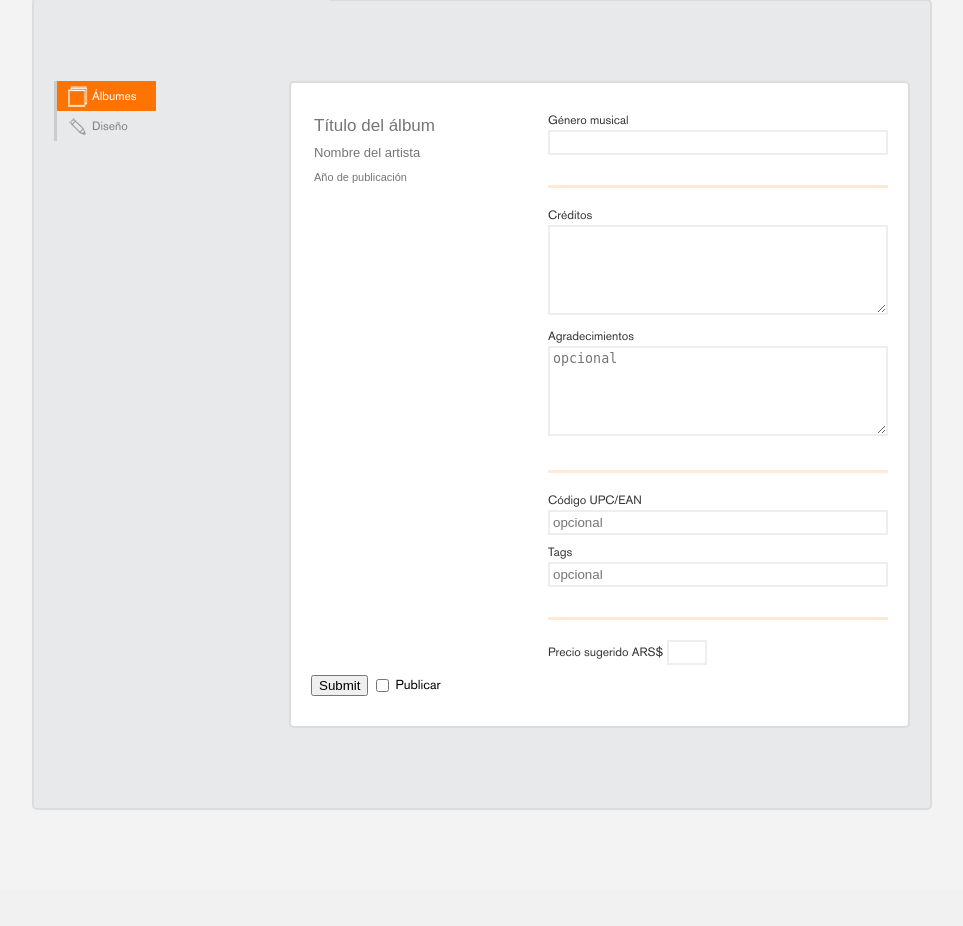
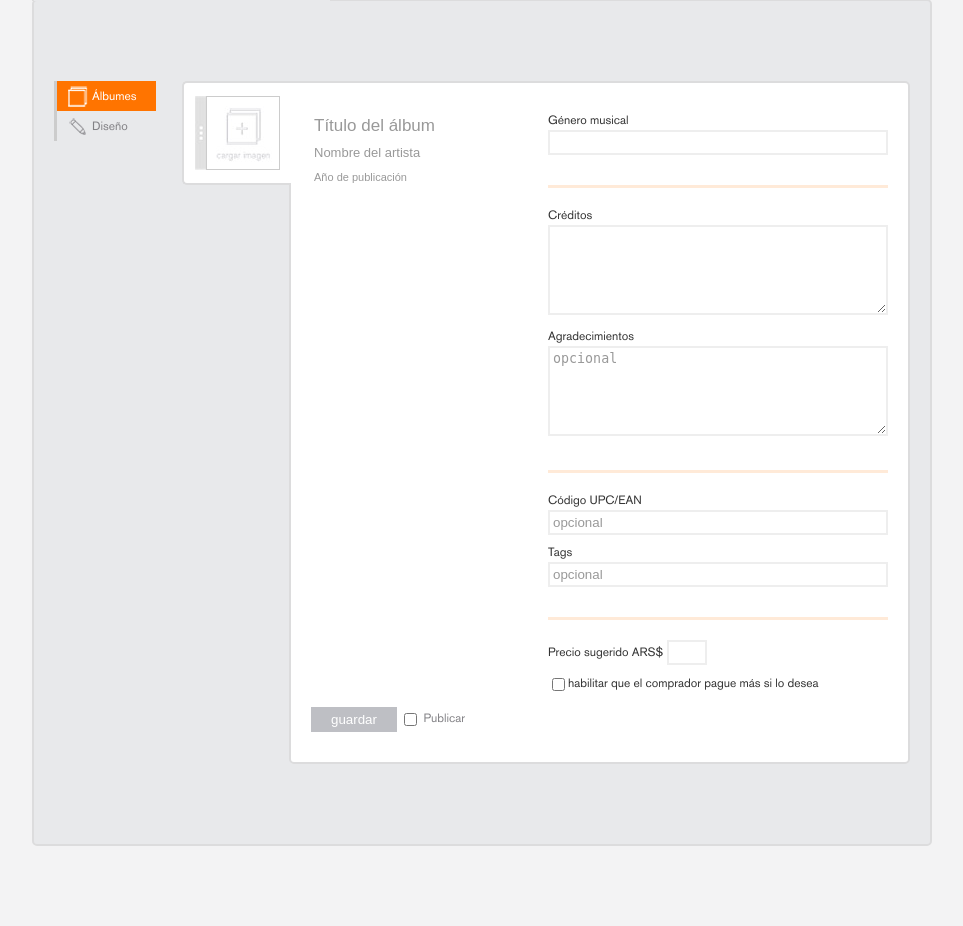
Before and after one commit to fleopardo/sebastian, a PHP site: page /tu-musica.html in a window 1280 px wide. Shown: the part 125-1051 px from the top of the page, without its empty margins (158-1121 px from the left). Before the commit the page ends 935 px from the top, so only its background shows below. Run offline with PHP 8.4, Linux system fonts and the light colour scheme.

Commit message:
avances en cargar musica

```diff
--- a/css/tu-musica.css
+++ b/css/tu-musica.css
@@ -12,6 +12,7 @@
 .tu-musica .wrapper-content{
     background: #fff;
     border-radius: 5px;
+    border-top-left-radius: 0;
     border: 2px solid #dcdcdd;
     padding: 30px 20px;
     margin-left: 150px;
@@ -75,6 +76,64 @@
     overflow: auto
 }
 
+.tu-musica .content #subir-album ::-webkit-input-placeholder { /* WebKit browsers */
+    color:    #999;
+}
+.tu-musica .content #subir-album :-moz-placeholder { /* Mozilla Firefox 4 to 18 */
+    color:    #999;
+}
+.tu-musica .content #subir-album ::-moz-placeholder { /* Mozilla Firefox 19+ */
+    color:    #999;
+}
+.tu-musica .content #subir-album :-ms-input-placeholder { /* Internet Explorer 10+ */
+    color:    #999;
+}
+
+.tu-musica .content #subir-album .cargar-imagen{
+    width: 107px;
+    height: 100px;
+    position: absolute;
+    top: -2px;
+    left: -109px;
+    background: #fff;
+    border-top-left-radius: 5px;
+    border-bottom-left-radius: 5px;
+    border: 2px solid #dcdcdd;
+    border-right: 0;
+}
+
+.tu-musica .content #subir-album .cargar-imagen p{
+    position: relative;
+    margin-top: 13px;
+    margin-left: 11px;
+}
+
+.tu-musica .content #subir-album .cargar-imagen p .drag-section{
+    width: 11px;
+    height: 74px;
+    display: block;
+    background: url("./assets/drag-section.jpg") no-repeat top left;
+    position: absolute;
+    cursor: move;
+}
+
+
+.tu-musica .content #subir-album .cargar-imagen label{
+    display: block;
+    width: 72px;
+    height: 72px;
+    border: 1px solid #ccc;
+    overflow: hidden;
+    text-indent: -200px;
+    margin-left: 11px;
+    cursor: pointer;
+    background: url("./assets/cargar-imagen.jpg") no-repeat center center;
+}
+
+.tu-musica .content #subir-album .cargar-imagen input{
+    display: none !important;
+}
+
 .tu-musica .content #subir-album .left-fields{
     float: left;
     margin-right: 35px;
@@ -83,7 +142,6 @@
 
 .tu-musica .content #subir-album .left-fields input{
     border: none;
-    color: #959499;
     padding: 3px;
     width: 80%;
     display: block;
@@ -152,10 +210,25 @@
     display: inline-block;
 }
 
-.tu-musica .content #subir-album .right-fields .suggested-price input{
+.tu-musica .content #subir-album .right-fields .suggested-price input[type="number"]{
     width: 30px;
+}
+
+.tu-musica .content #subir-album .right-fields .suggested-price input[type="checkbox"]{
+    width: auto;
 }
 
 .tu-musica .content .actions{
     clear:both;
+    color: #828185;
+    font-size: 12px;
 }
+
+.tu-musica .content .actions input[type="submit"]{
+    background: #bebfc4;
+    padding: 5px 20px;
+    color: #fff;
+    text-transform: lowercase;
+    border: none;
+    cursor: pointer;
+}
--- a/tu-musica.html
+++ b/tu-musica.html
@@ -69,10 +69,20 @@
             <div class="wrapper-content">
 
                 <form name="" id="subir-album" method="" action="">
+
+
                     <div class="left-fields">
                         <input type="text" placeholder="Título del álbum" class="album" />
                         <input type="text" placeholder="Nombre del artista" class="artist" />
                         <input type="text" placeholder="Año de publicación" class="year"/>
+
+                        <div class="cargar-imagen">
+                            <p>
+                                <span class="drag-section"></span>
+                                <label for="cargar-imagen">Cargar imagen</label>
+                            </p>
+                            <input type="file" id="cargar-imagen" />
+                        </div>
                     </div>
 
                     <div class="right-fields">
@@ -112,6 +122,8 @@
                             <p>
                                 <label for="suggested-price">Precio sugerido ARS$ </label>
                                 <input type="number" id="suggested-price" />
+
+                                <p><label><input type="checkbox" />habilitar que el comprador pague más si lo desea</label></p>
                             </p>
                         </div>
 
@@ -119,7 +131,7 @@
 
 
                     <div class="actions">
-                        <input type="submit" />
+                        <input type="submit" value="guardar"/>
                         <label><input type="checkbox" /> Publicar</label>
                     </div>
 
```
Also changed, not shown: css/assets/cargar-imagen.jpg (added), css/assets/drag-section.jpg (added), 3 other files.
